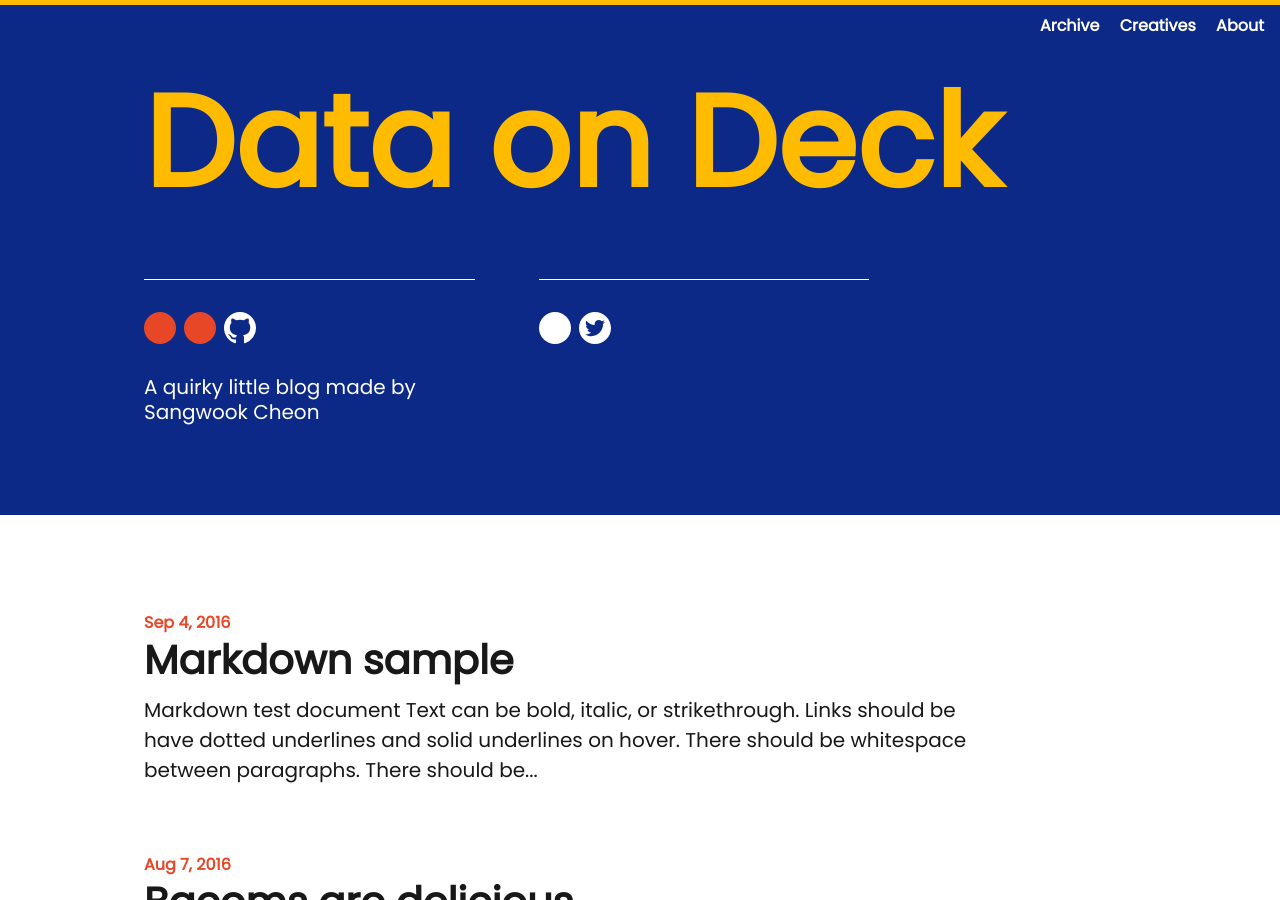
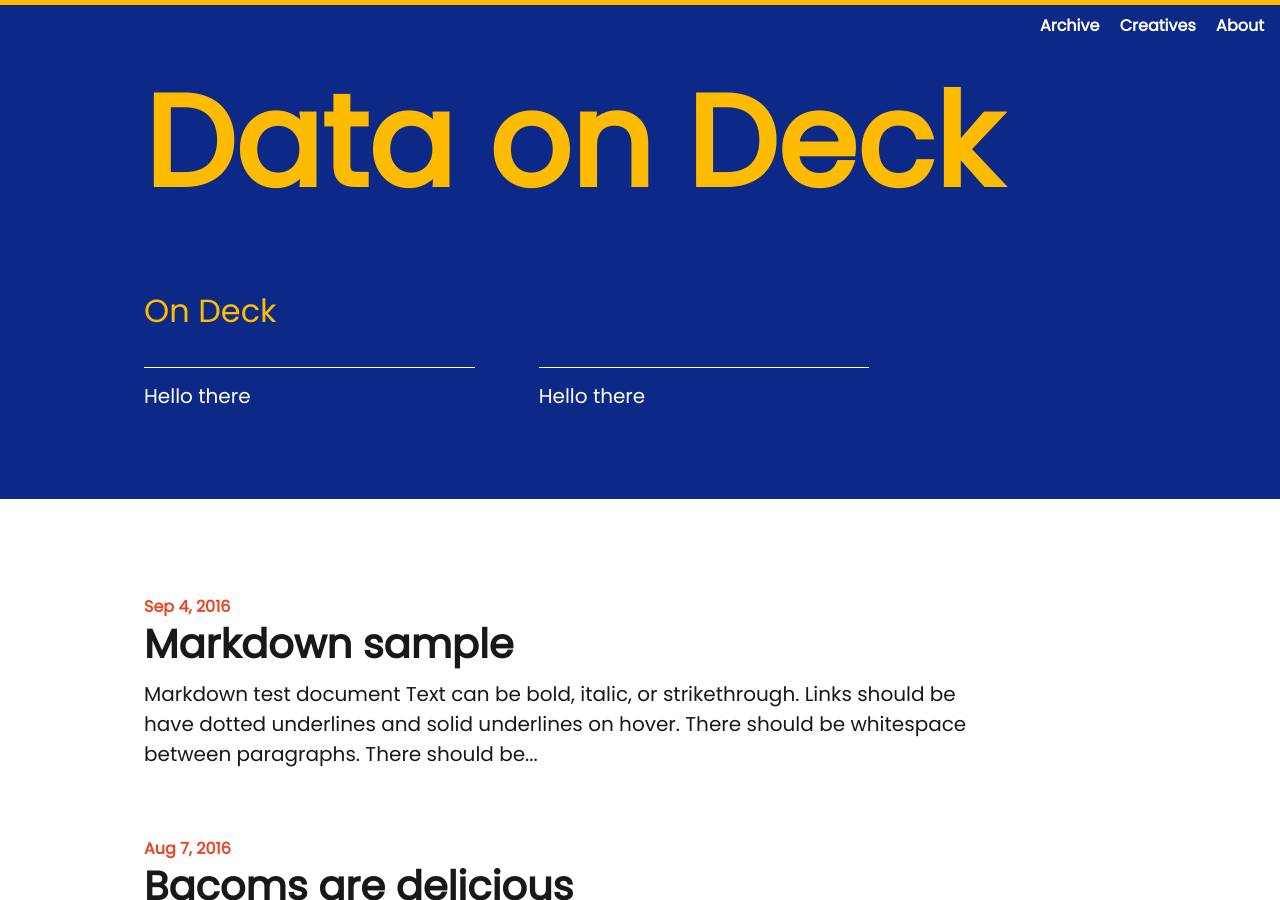
Before and after one commit to SangwookCheon/3rd-website, a Jekyll site: the page built from index.html, in a window 1280 px wide and 900 px high. Built offline with Jekyll 4.4.1, drawn with Linux system fonts in a browser that asks for light colours; some web fonts are replaced.

Commit message:
Change Homepage

```diff
--- a/_layouts/home.html
+++ b/_layouts/home.html
@@ -10,6 +10,7 @@
       <header class="header-background">
 
         <div class="clearfix border-top-thick top-border">
+          <div class="horizontalStrip"></div>
           <ul class="list-reset right py-1 header-text font-smoothing">
             {% for my_page in site.pages %}
               {% if my_page.title %}
@@ -24,31 +25,18 @@
         <div class="container mx-auto px-2 mb-2 clearfix header-text">
           <h1 class="h0 inline-block col-11 sm-width-full py-3 mt-0 header-title">{{ site.title }}</h1>
 
+          <p style="color: #FFBB00;" class="h2 mt-1 py-1">On Deck</p>
           <div class="clearfix mb-4 py-1">
             <div class="col-4 sm-width-full left border-top-thin">
               <div class="table">
-                <div class="inline-block mt-3 mr-1">
-                  {% include dot-accent.html %}
-                </div>
-                <div class="inline-block mt-3 mr-1">
-                  {% include dot-accent.html %}
-                </div>
-                <div class="inline-block mt-3">
-                  {% include github.html %}
-                </div>
+                <p class="h4 lh-condensed font-smoothing mt-1 py-1">Hello there</p>
               </div>
-              <!-- Set site description in config.yml -->
-              <p class="h4 lh-condensed font-smoothing mt-2 py-1">{{ site.description }}</p>
             </div>
 
             <div class="col-4 sm-width-full left border-top-thin mt-3 mt-lg-0 ml-lg-4 table">
-                <div class="inline-block mt-3 mr-1">
-                  {% include dot.html %}
-                </div>
-                <div class="inline-block mt-3">
-                  {% include {{ site.social_link | default: "twitter" }}.html %}
-                </div>
+              <p class="h4 lh-condensed font-smoothing mt-1 py-1">Hello there</p>
             </div>
+
           </div>
 
         </div>
```
